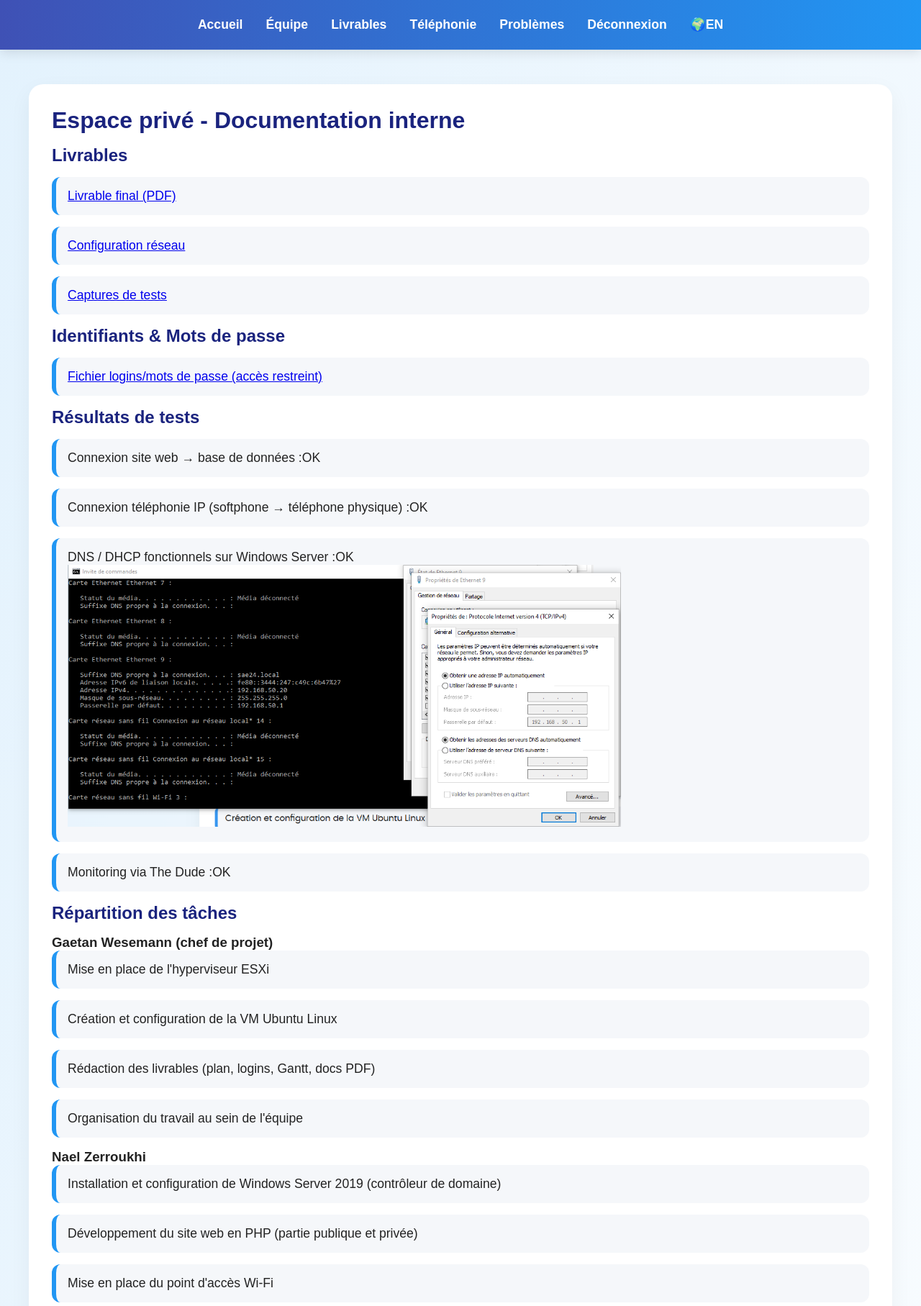
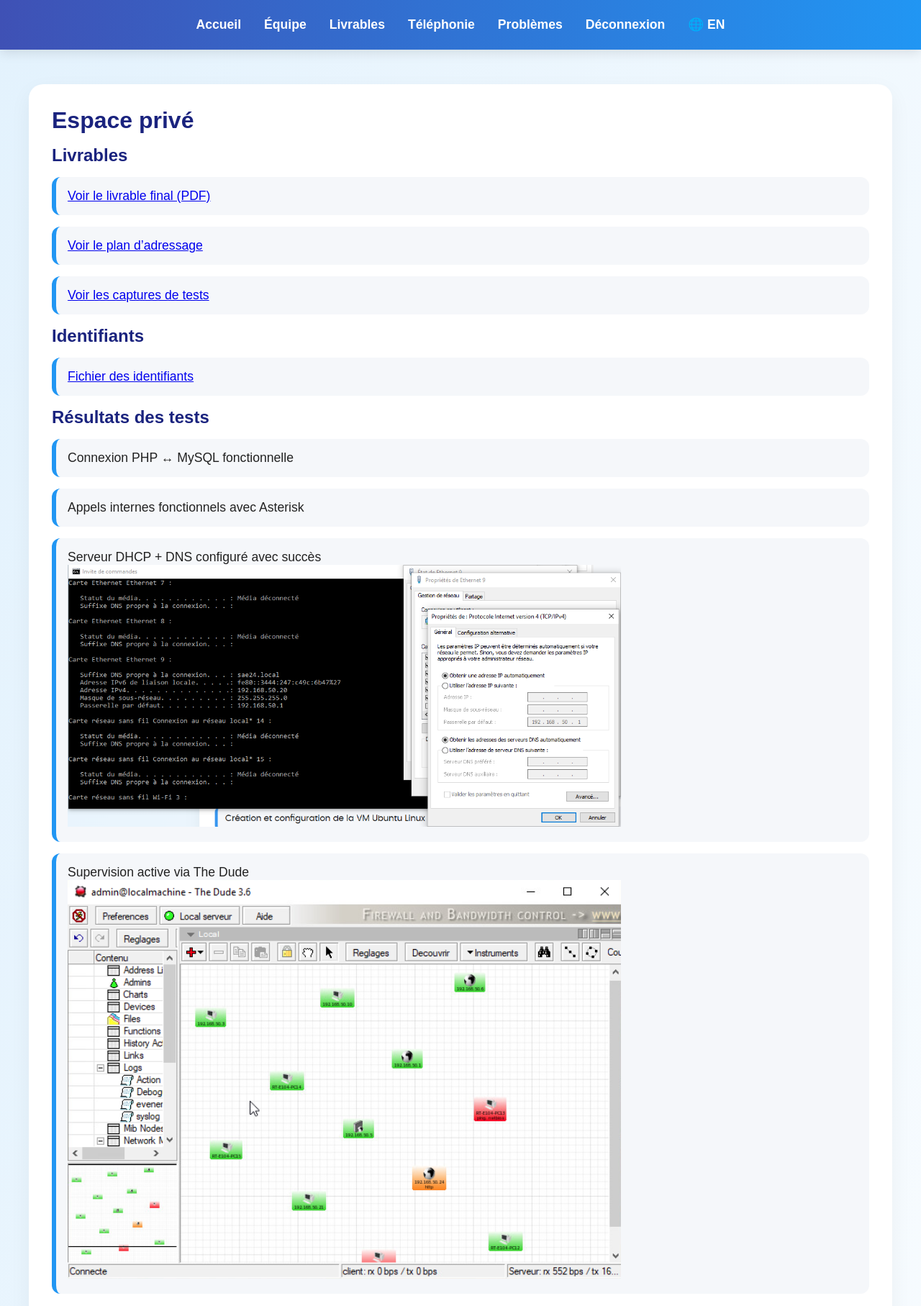
Before and after one commit to Slursagi/Site-Web-Cabinet-M-dical, a PHP site: page /private.php in a window 1280 px wide. Shown: the top 1815 px of the page at 72% size. Run offline with PHP 8.4, Linux system fonts and the light colour scheme; the visitor is signed in with stand-in values (Sample User, id 1).

Commit message:
Add files via upload

```diff
--- a/SAE24/include/header.php
+++ b/SAE24/include/header.php
@@ -1,7 +1,7 @@
 <div class="top-header">
   <div class="nav-container">
     <?php
-    include_once 'include/lang.php';
+    include_once 'include/lang.php'; // Assure que $t est bien disponible
 
     if (session_status() === PHP_SESSION_NONE) {
         session_start();
@@ -37,7 +37,7 @@
 
     $autre_langue = ($langue_actuelle === 'fr') ? 'en' : 'fr';
     $label_langue = strtoupper($autre_langue);
-    echo "<a href=\"?lang=$autre_langue\" class=\"lang-switch\">🌍$label_langue</a>";
+    echo "<a href=\"?lang=$autre_langue\" class=\"lang-switch\">🌐 $label_langue</a>";
     ?>
   </div>
 </div>
--- a/SAE24/include/lang.php
+++ b/SAE24/include/lang.php
@@ -144,6 +144,37 @@ if ($lang === 'en') {
 	"ilian_problem_2" => "Internal calls between softphones failed.",
 	"ilian_solution_2" => "Used `sip show peers` for diagnostics + restarted Asterisk service.",
 
+	//private.php
+	"private_space_title" => "Private space",
+	"deliverables_section" => "Deliverables",
+	"deliverable_pdf" => "View final deliverable (PDF)",
+	"network_config" => "View addressing plan",
+	"test_screenshots" => "View test screenshots",
+	"logins_section" => "Logins",
+	"login_file" => "Logins file",
+	"test_results_section" => "Test results",
+	"test_php_mysql" => "PHP ↔ MySQL connection working",
+	"test_telephony" => "Internal calls functional with Asterisk",
+	"test_dns_dhcp" => "DHCP + DNS server successfully configured",
+	"test_dude" => "Active monitoring via The Dude",
+	"task_distribution_section" => "Task distribution",
+	"diagrams_section" => "Diagrams",
+	"diagram_phone" => "Phone plan",
+	"diagram_network" => "Network plan",
+	"diagram_gantt" => "Gantt diagram",
+	"selfeval_section" => "Self-evaluations",
+	"selfeval_pdf" => "Self-evaluation file",
+	"eval_pdf" => "Cross-evaluation file",
+	"issues_section" => "Issues encountered",
+	"issue_php_mysql" => "Connection issue between site and MySQL resolved",
+	"issue_sessions" => "PHP session now maintained across pages",
+	"issue_redirect" => "Successful redirection after login implemented",
+	"summary_section" => "Summary",
+	"summary_text" => "All services have been successfully configured and meet the project's expectations.",
+	"prob+solu" => "Problemes and solution",
+	"probtitre" => "Heres the differents problemes and solution",
+
+
     );
 }
 //Français
@@ -277,6 +308,37 @@ else {
 	"ilian_problem_2" => "Appels internes échoués entre softphones.",
 	"ilian_solution_2" => "Commande `sip show peers` + redémarrage d'Asterisk.",
 
+	//private.php
+	"private_space_title" => "Espace privé",
+	"deliverables_section" => "Livrables",
+	"deliverable_pdf" => "Voir le livrable final (PDF)",
+	"network_config" => "Voir le plan d’adressage",
+	"test_screenshots" => "Voir les captures de tests",
+	"logins_section" => "Identifiants",
+	"login_file" => "Fichier des identifiants",
+	"test_results_section" => "Résultats des tests",
+	"test_php_mysql" => "Connexion PHP ↔ MySQL fonctionnelle",
+	"test_telephony" => "Appels internes fonctionnels avec Asterisk",
+	"test_dns_dhcp" => "Serveur DHCP + DNS configuré avec succès",
+	"test_dude" => "Supervision active via The Dude",
+	"task_distribution_section" => "Répartition des tâches",
+	"diagrams_section" => "Schémas",
+	"diagram_phone" => "Plan de téléphonie",
+	"diagram_network" => "Plan réseau",
+	"diagram_gantt" => "Diagramme de Gantt",
+	"selfeval_section" => "Autoévaluations",
+	"selfeval_pdf" => "Fichier d’autoévaluation",
+	"eval_pdf" => "Fichier d’évaluation croisée",
+	"issues_section" => "Problèmes rencontrés",
+	"issue_php_mysql" => "Problème de connexion entre le site et la base MySQL résolu",
+	"issue_sessions" => "Session PHP maintenant maintenue sur les pages",
+	"issue_redirect" => "Redirection correcte après connexion implémentée",
+	"summary_section" => "Résumé",
+	"summary_text" => "L'ensemble des services ont été configurés avec succès, répondant aux attentes du projet.",
+	"prob+solu" => "Problèmes et solution",
+	"probtitre" => "Voici les différents problèmes et solution",
+
+
     );
 }
 
--- a/SAE24/private.php
+++ b/SAE24/private.php
@@ -4,13 +4,15 @@ if (!isset($_SESSION['login'])) {
     header("Location: login.php");
     exit;
 }
+
+include 'include/lang.php';
 ?>
 
 <!DOCTYPE html>
-<html lang="fr">
+<html $lang = isset($_SESSION['lang']) ? $_SESSION['lang'] : 'fr';>
 <head>
     <meta charset="UTF-8">
-    <title>Espace privé</title>
+    <title><?= $lang["private_space_title"] ?></title>
     <link rel="stylesheet" href="styles/style.css">
     <link rel="icon" type="image/x-icon" href="images/icon.ico">
 </head>
@@ -18,99 +20,96 @@ if (!isset($_SESSION['login'])) {
     <?php include 'include/header.php'; ?>
 
     <main class="private-content">
-        <h1>Espace privé - Documentation interne</h1>
+        <h1><?= $lang["private_space_title"] ?></h1>
 
         <section>
-            <h2>Livrables</h2>
+            <h2><?= $lang["deliverables_section"] ?></h2>
             <ul>
-                <li><a href="documents/livrable_final.pdf" target="_blank">Livrable final (PDF)</a></li>
-                <li><a href="images/PLANARCH.pdf" target="_blank">Configuration réseau</a></li>
-                <li><a href="images/test_connection.png" target="_blank">Captures de tests</a></li>
+                <li><a href="documents/livrable_final.pdf" target="_blank"><?= $lang["deliverable_pdf"] ?></a></li>
+                <li><a href="images/PLANARCH.pdf" target="_blank"><?= $lang["network_config"] ?></a></li>
+                <li><a href="images/test_connection.png" target="_blank"><?= $lang["test_screenshots"] ?></a></li>
             </ul>
         </section>
 
         <section>
-            <h2>Identifiants & Mots de passe</h2>
+            <h2><?= $lang["logins_section"] ?></h2>
             <ul>
-                <li><a href="login.pdf" target="_blank">Fichier logins/mots de passe (accès restreint)</a></li>
+                <li><a href="login.pdf" target="_blank"><?= $lang["login_file"] ?></a></li>
             </ul>
         </section>
 
         <section>
-            <h2>Résultats de tests</h2>
+            <h2><?= $lang["test_results_section"] ?></h2>
             <ul>
-                <li>Connexion site web → base de données :OK</li>
-                <li>Connexion téléphonie IP (softphone → téléphone physique) :OK</li>
-		<li>DNS / DHCP fonctionnels sur Windows Server :OK<br><img src="images/IP.png" alt="DHCP et DNS" width="70%"></li>
-                <li>Monitoring via The Dude :OK</li>
+                <li><?= $lang["test_php_mysql"] ?></li>
+                <li><?= $lang["test_telephony"] ?></li>
+                <li><?= $lang["test_dns_dhcp"] ?><br><img src="images/IP.png" alt="DHCP and DNS" width="70%"></li>
+                <li><?= $lang["test_dude"] ?><br><img src="images/Thedude.png" alt="Dude" width="70%"></li>
             </ul>
         </section>
 
         <section>
-            <h2>Répartition des tâches</h2>
-            <h3>Gaetan Wesemann (chef de projet)</h3>
+            <h2><?= $lang["task_distribution_section"] ?></h2>
+            <h3>Gaetan Wesemann (<?= $lang["project_leader"] ?>)</h3>
             <ul>
-                <li>Mise en place de l'hyperviseur ESXi</li>
-                <li>Création et configuration de la VM Ubuntu Linux</li>
-                <li>Rédaction des livrables (plan, logins, Gantt, docs PDF)</li>
-                <li>Organisation du travail au sein de l'équipe</li>
+                <li><?= $lang["task_gaetan_1"] ?></li>
+                <li><?= $lang["task_gaetan_2"] ?></li>
+                <li><?= $lang["task_gaetan_3"] ?></li>
+                <li><?= $lang["task_gaetan_4"] ?></li>
             </ul>
-
             <h3>Nael Zerroukhi</h3>
             <ul>
-                <li>Installation et configuration de Windows Server 2019 (contrôleur de domaine)</li>
-                <li>Développement du site web en PHP (partie publique et privée)</li>
-                <li>Mise en place du point d'accès Wi-Fi</li>
+                <li><?= $lang["task_nael_1"] ?></li>
+                <li><?= $lang["task_nael_2"] ?></li>
+                <li><?= $lang["task_nael_3"] ?></li>
             </ul>
-
             <h3>Mamadou Bah</h3>
             <ul>
-                <li>Configuration réseau intrasite</li>
-                <li>Mise en œuvre du routage IP, du plan d'adressage, et des interconnexions</li>
+                <li><?= $lang["task_mamadou_1"] ?></li>
+                <li><?= $lang["task_mamadou_2"] ?></li>
             </ul>
-
             <h3>Ilian Bouffersaoui</h3>
             <ul>
-                <li>Mise en œuvre de la téléphonie IP (ToIP) avec Asterisk</li>
-                <li>Configuration des postes téléphoniques et du plan de numérotation</li>
+                <li><?= $lang["task_ilian_1"] ?></li>
+                <li><?= $lang["task_ilian_2"] ?></li>
+            </ul>
+        </section>
+	<section>
+		<ul>
+			<h2><?= $lang["probtitre"] ?></h2>
+			<li><a href="images/prob+solu.pdf" target="_blank"><?= $lang["prob+solu"] ?></a></li>
+		</ul>
+	</section>
+        <section>
+            <h2><?= $lang["diagrams_section"] ?></h2>
+            <ul>
+                <li><strong><?= $lang["diagram_phone"] ?></strong><br><img src="images/PlanTelephonique.png" alt="Plan Téléphonique" width="70%"></li>
+                <li><strong><?= $lang["diagram_network"] ?></strong><br><img src="images/reseau.png" alt="Réseau" width="70%"></li>
+                <li><strong><?= $lang["diagram_gantt"] ?></strong><br><img src="images/gantt.png" alt="Gantt" width="70%"></li>
             </ul>
         </section>
 
         <section>
-            <h2>Diagrammes et documents</h2>
+            <h2><?= $lang["selfeval_section"] ?></h2>
             <ul>
-                <li><strong>Plan de numérotation :</strong><br><img src="images/PlanTelephonique.png" alt="Plan de numérotation" width="70%"></li>
-                <li><strong>Schéma réseau :</strong><br><img src="images/reseau.png" alt="Schéma réseau" width="70%"></li>
-                <li><strong>Diagramme de Gantt :</strong><br><img src="images/gantt.png" alt="Gantt" width="70%"></li>
+                <li><a href="images/auto.pdf" target="_blank"><?= $lang["selfeval_pdf"] ?></a></li>
+                <li><a href="images/eval.pdf" target="_blank"><?= $lang["eval_pdf"] ?></a></li>
             </ul>
         </section>
 
         <section>
-            <h2>Autoévaluation</h2>
+            <h2><?= $lang["issues_section"] ?></h2>
             <ul>
-                <li><a href="images/auto.pdf" target="_blank">Voir les autoévaluations (PDF)</a></li>
-		<li><a href="images/eval.pdf" target="_blank">Voir l'évaluations croisé (PDF)</a></li>
+                <li><?= $lang["issue_php_mysql"] ?></li>
+                <li><?= $lang["issue_sessions"] ?></li>
+                <li><?= $lang["issue_redirect"] ?></li>
             </ul>
         </section>
 
         <section>
-            <h2>Problèmes rencontrés</h2>
-            <ul>
-                <li>Connexion refusée entre PHP et la base de données → Résolu avec autorisations GRANT + port 3306</li>
-                <li>Session non persistante sur plusieurs pages → Solution : ajout correct de <code>session_start()</code> dans chaque page</li>
-                <li>Accès non sécurisé à private.php → Redirection automatique si session non active</li>
-            </ul>
+            <h2><?= $lang["summary_section"] ?></h2>
+            <p><?= $lang["summary_text"] ?></p>
         </section>
-
-        <section>
-            <h2>Bilan</h2>
-            <p>
-                Le projet SAE24 a permis de déployer une infrastructure réseau complète avec :
-                services Windows et Linux, téléphonie IP, supervision, site web dynamique, le tout testé et documenté.
-                Grâce à une bonne organisation et à des solutions techniques rapides, tous les objectifs ont été atteints.
-            </p>
-        </section>
-
     </main>
 </body>
 </html>
```
Also changed, not shown: SAE24/images/Thedude.png (added), 1 other file.
